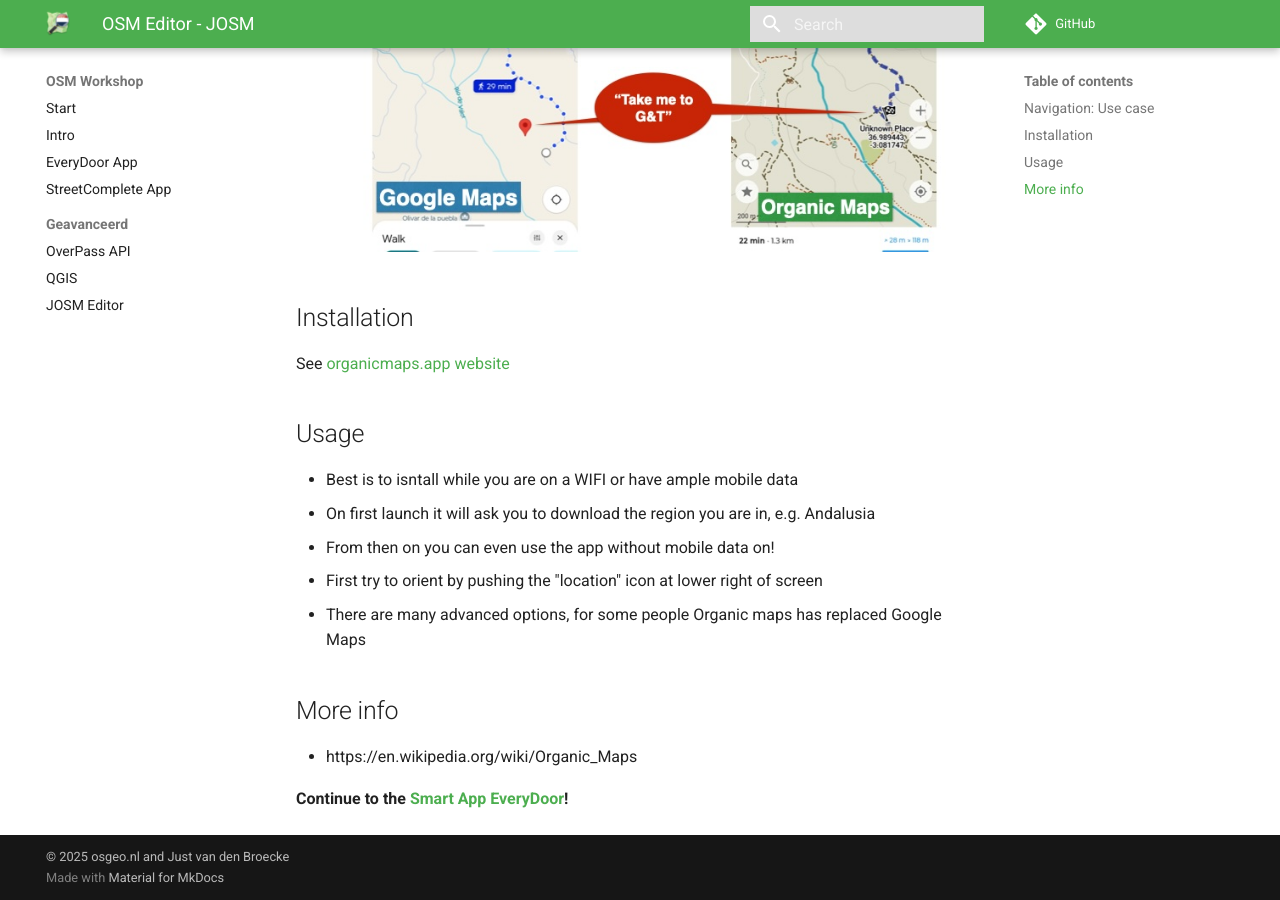
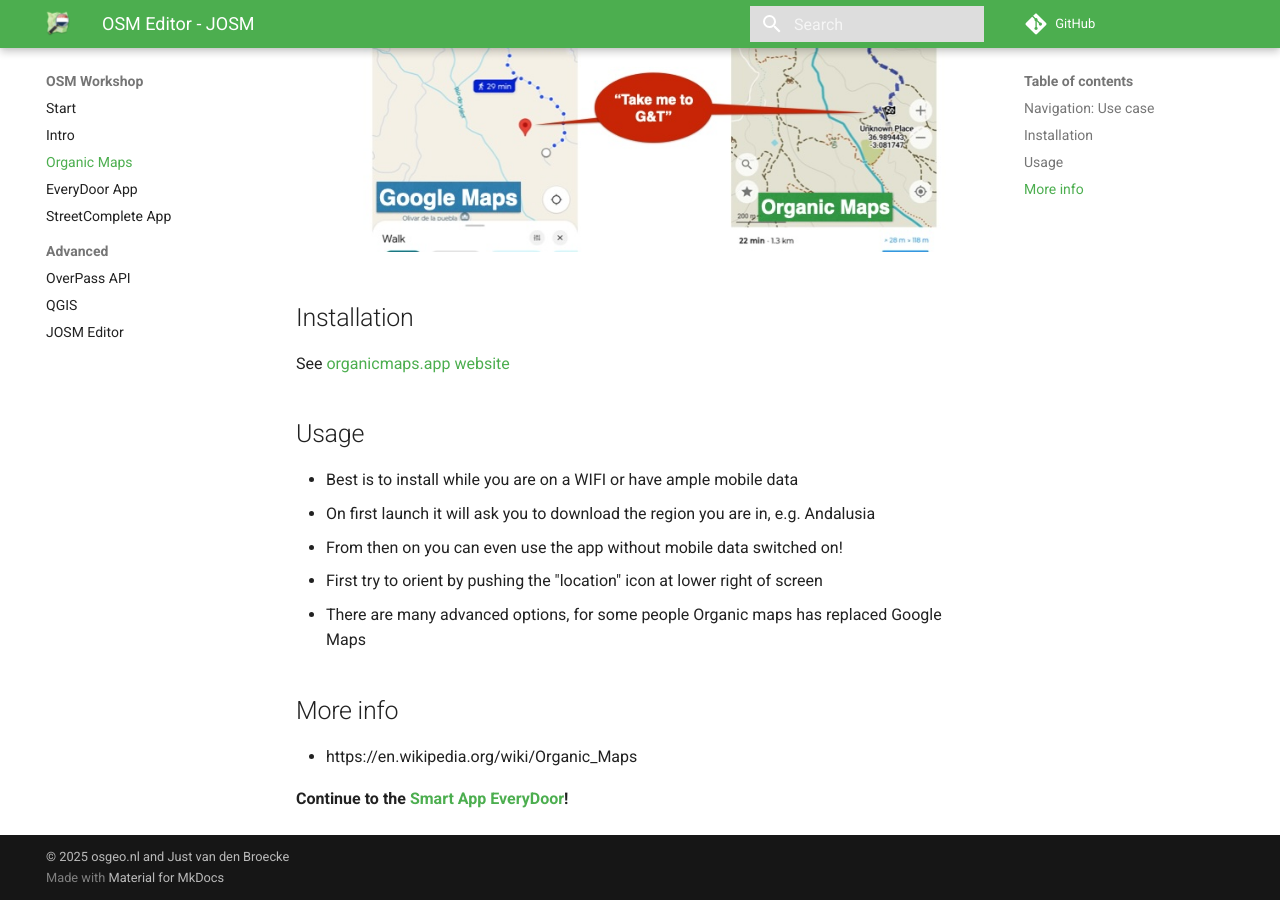
Before and after one commit to justb4/alpumapa.xyz, an MkDocs documentation site: the page built from docs/src/apps/organic.md, in a window 1280 px wide and 900 px high, scrolled down 1655 px. Built offline with MkDocs 1.6.1 and Material for MkDocs 9.7.7, drawn with Linux system fonts in a browser that asks for light colours; comment, search, counter and statistics services are not loaded.

Commit message:
version 8

```diff
--- a/docs/mkdocs.yml
+++ b/docs/mkdocs.yml
@@ -1,6 +1,6 @@
 site_name: OSM Workshop
 site_description: "This site contains material for an OpenStreetMap Workshop"
-site_author: Just van den Broecke Casper Kersten
+site_author: Just van den Broecke Casper Kersten (original)
 copyright: "&copy; 2025 osgeo.nl and Just van den Broecke"
 site_url: https://alpumapa.xyz
 repo_url: https://github.com/justb4/alpumapa.xyz
@@ -9,9 +9,10 @@
 nav:
     - Start: index.md
     - Intro: intro.md
+    - Organic Maps: apps/organic.md
     - EveryDoor App: apps/everydoor.md
     - StreetComplete App: apps/streetcomplete.md
-    - Geavanceerd:
+    - Advanced:
        - OverPass API: advanced/overpass-api.md
        - QGIS: advanced/qgis.md
        - JOSM Editor: advanced/josm.md
--- a/docs/src/apps/organic.md
+++ b/docs/src/apps/organic.md
@@ -40,9 +40,9 @@
 
 ## Usage
 
-* Best is to isntall while you are on a WIFI or have ample mobile data
+* Best is to install while you are on a WIFI or have ample mobile data
 * On first launch it will ask you to download the region you are in, e.g. Andalusia
-* From then on you can even use the app without mobile data on!
+* From then on you can even use the app without mobile data switched on!
 * First try to orient by pushing the "location" icon at lower right of screen
 * There are many advanced options, for some people Organic maps has replaced Google Maps
 
```
